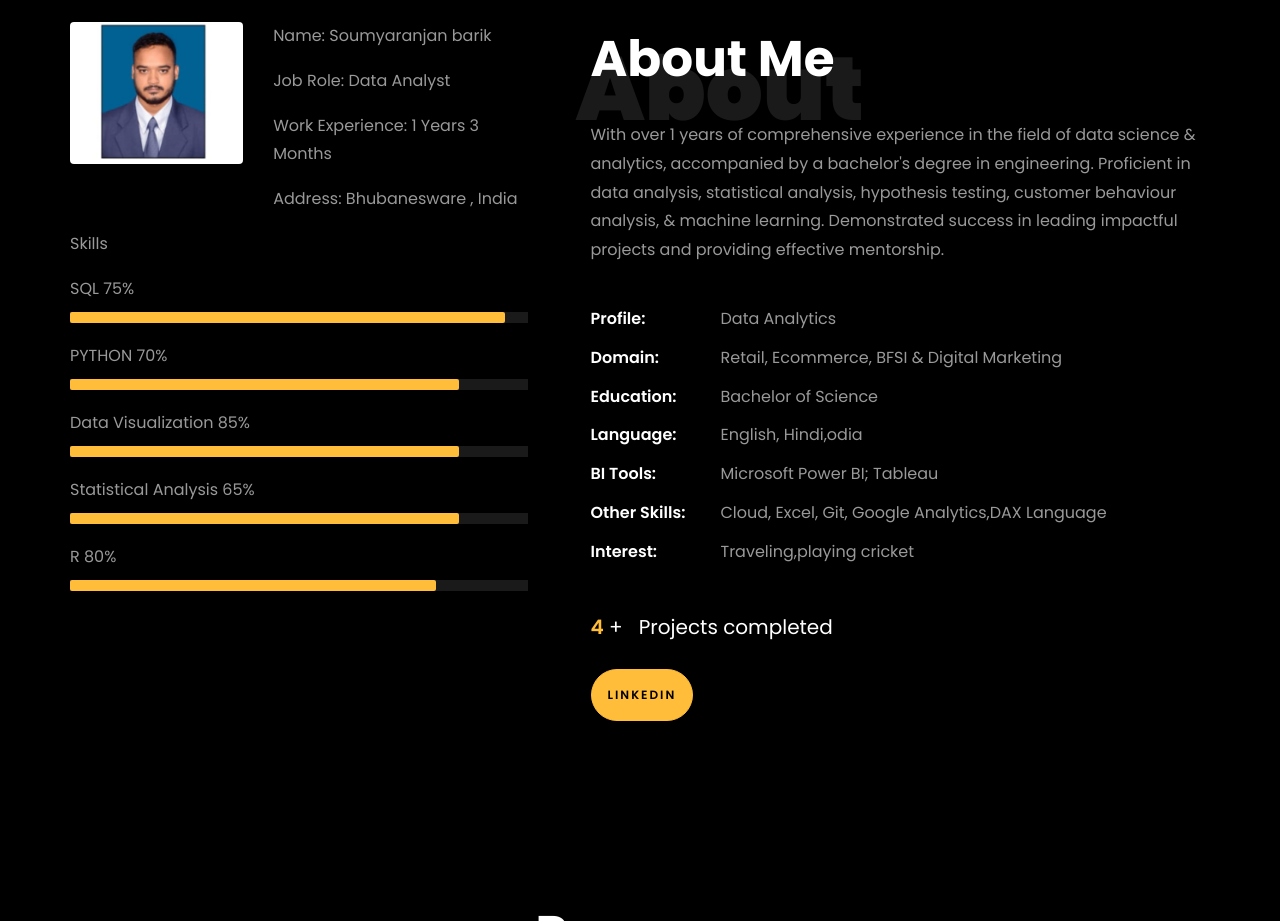
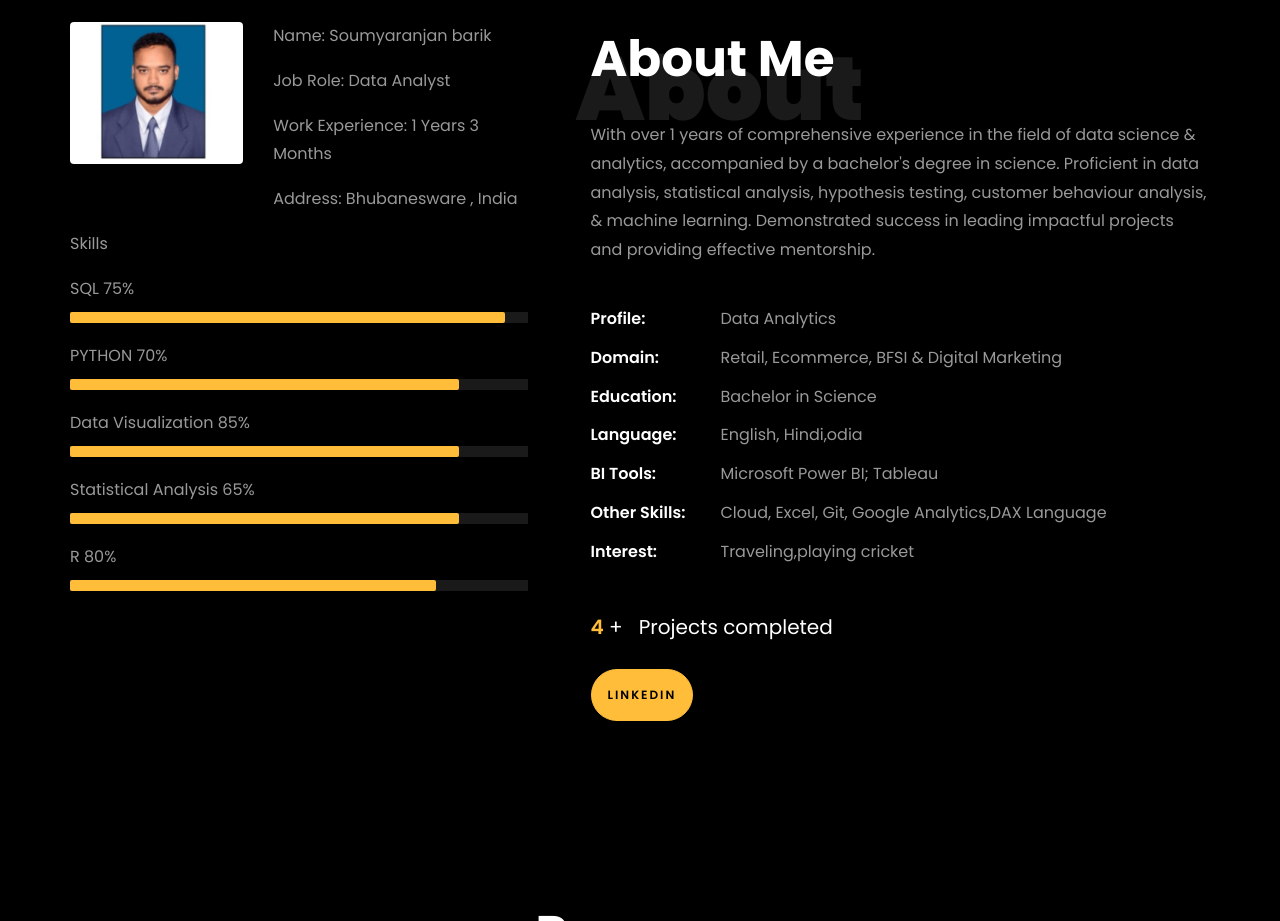
Before and after one commit to rinkusoumya/soumyaranjan.github.io, a plain HTML site: page index.html in a window 1280 px wide. Shown: the part 840-1761 px from the top of the page. Drawn offline with Linux system fonts and the light colour scheme; animation ran at ten frames a second; files whose address does not match are found by name.

Commit message:
Update index.html

```diff
--- a/index.html
+++ b/index.html
@@ -188,7 +188,7 @@
 						<br>
 						<br>
 			            <h2>Data Analyst</h2>
-						<!-- <h2 class="d-flex" style="margin-bottom: 0">With over 5 years of experience</h2> -->
+						<!-- <h2 class="d-flex" style="margin-bottom: 0">With over 1 years of experience</h2> -->
 						<!-- <br> -->
 			            <p><a href="www.linkedin.com/in/soumyaranjan-barik-7aa544236" class="btn btn-primary py-3 px-4">Linked in</a>
 							<a href="https://github.com/rinkusoumya" class="btn btn-white btn-outline-white py-3 px-4">My works</a></p>
@@ -270,13 +270,13 @@
 								<h1 class="big">About</h1>
 								<h2 class="mb-4">About Me</h2>
 
-								<p>With over 1 years of comprehensive experience in the field of data science & analytics, accompanied by a bachelor's degree in engineering.
+								<p>With over 1 years of comprehensive experience in the field of data science & analytics, accompanied by a bachelor's degree in science.
 									Proficient in data analysis, statistical analysis, hypothesis testing, customer behaviour analysis, &amp; machine learning.
 									Demonstrated success in leading impactful projects and providing effective mentorship.</p>
 								<ul class="about-info mt-4 px-md-0 px-2">
 									<li class="d-flex"><span>Profile:</span> <span>Data Analytics</span></li>
 									<li class="d-flex"><span>Domain:</span> <span>Retail, Ecommerce, BFSI &amp; Digital Marketing</span></li>
-									<li class="d-flex"><span>Education:</span> <span>Bachelor of Science</span></li>
+									<li class="d-flex"><span>Education:</span> <span>Bachelor in Science</span></li>
 									<li class="d-flex"><span>Language:</span> <span>English, Hindi,odia</span></li>
 									<li class="d-flex"><span>BI Tools:</span> <span>Microsoft Power BI; Tableau</span></li>
 									<li class="d-flex"><span>Other Skills:</span> <span>Cloud, Excel, Git, Google Analytics,DAX Language</span></li>
```
